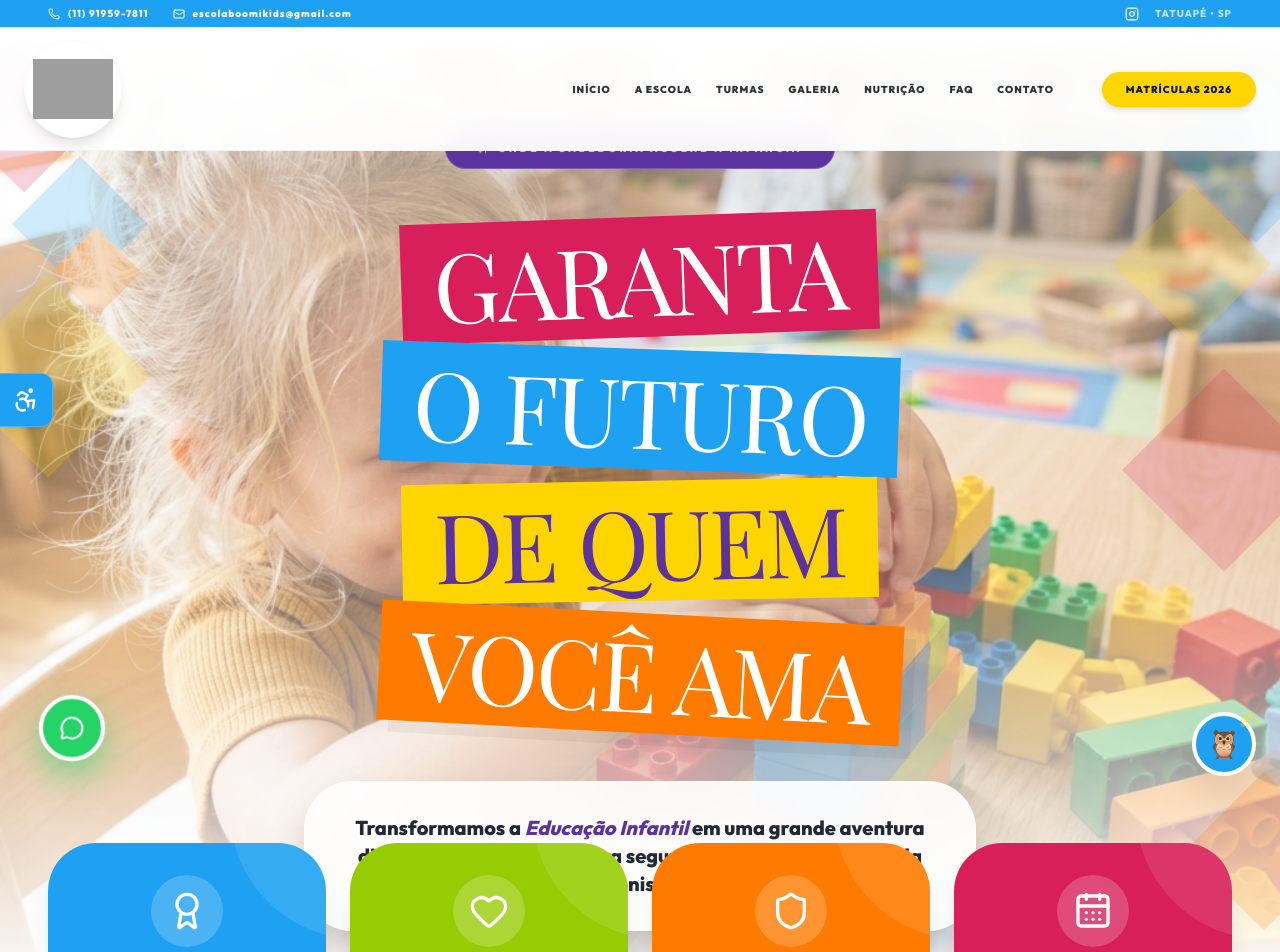
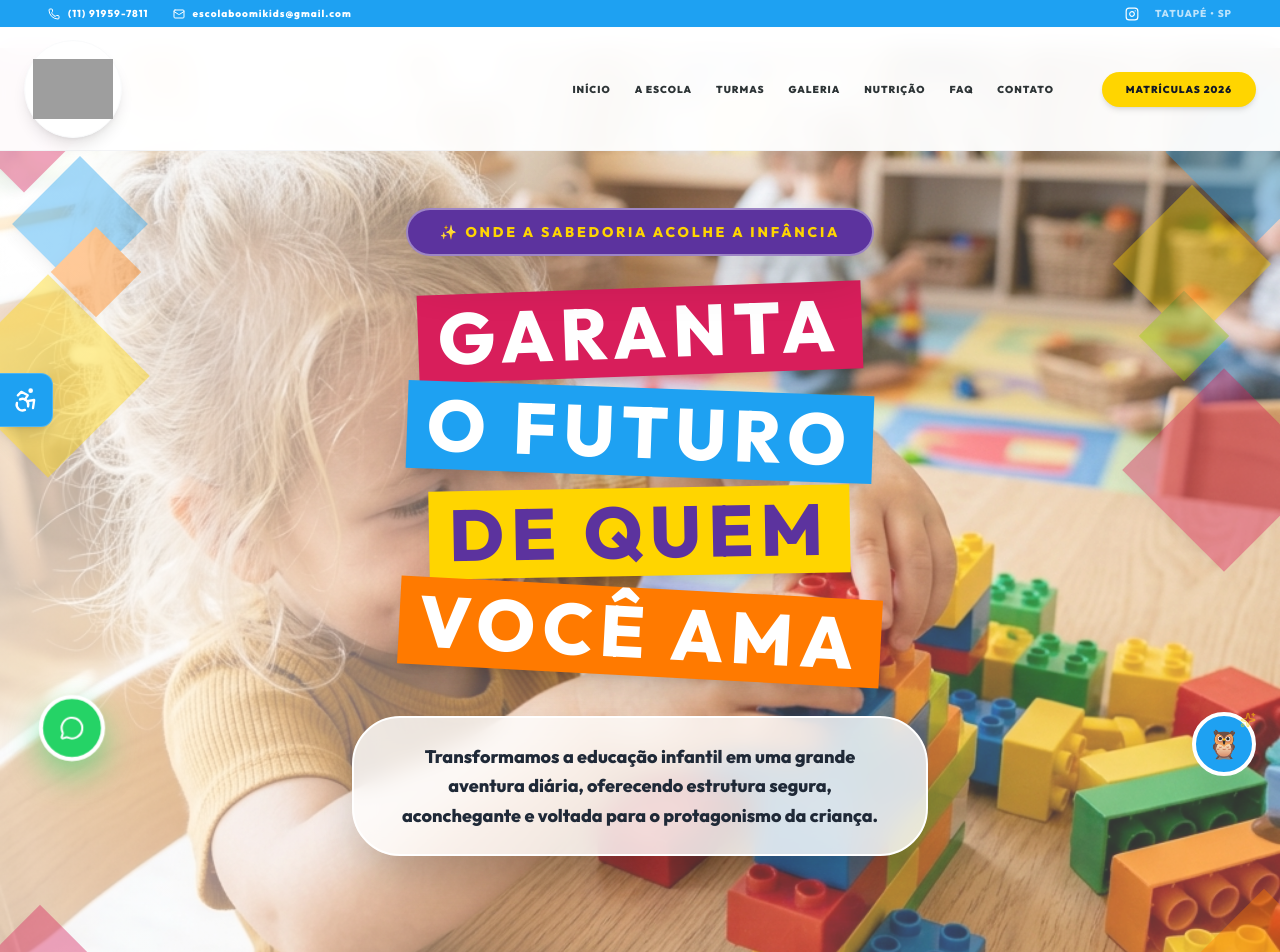
Before and after one commit to FerisReptilium/boomi-kids, a React (Vite) app: page / in a window 1280 px wide. Shown: the top 952 px of the page. Built offline with nearby package versions, Linux system fonts and the light colour scheme; grey boxes are pictures that could not be loaded; a web font is replaced by a local one.

Commit message:
Update Hero.jsx

```diff
--- a/src/components/Hero.jsx
+++ b/src/components/Hero.jsx
@@ -1,38 +1,45 @@
+// 4. src/components/Hero.jsx
+// Restaurado seu Hero Original com os Blocos Coloridos e Mosaicos
+// AJUSTE: Removido o papel com clipe do mosaico da direita
 import React from 'react';
 import { motion } from 'framer-motion';
 
 const LeftMosaic = () => (
-  <div className="absolute top-0 left-0 w-32 md:w-64 h-full overflow-hidden z-10 pointer-events-none opacity-20">
+  <div className="absolute top-0 left-0 w-32 md:w-64 h-full overflow-hidden z-10 pointer-events-none opacity-40">
     <div className="absolute top-[-10px] -left-10 w-32 h-32 bg-brand-pink rotate-45 shadow-lg" />
     <div className="absolute top-32 left-8 w-24 h-24 bg-brand-blue rotate-45 shadow-lg" />
     <div className="absolute top-64 -left-6 w-36 h-36 bg-brand-yellow rotate-45 shadow-lg" />
     <div className="absolute top-48 left-16 w-16 h-16 bg-brand-orange rotate-45 shadow-lg" />
+    <div className="absolute bottom-20 -left-4 w-28 h-28 bg-brand-pink rotate-45 shadow-lg" />
+    <div className="absolute bottom-[-20px] left-12 w-20 h-20 bg-brand-green rotate-45 shadow-lg" />
   </div>
 );
 
 const RightMosaic = () => (
-  <div className="absolute top-0 right-0 w-32 md:w-64 h-full overflow-hidden z-10 pointer-events-none hidden sm:block opacity-20">
+  <div className="absolute top-0 right-0 w-32 md:w-64 h-full overflow-hidden z-10 pointer-events-none hidden sm:block opacity-40">
     <div className="absolute top-10 -right-10 w-32 h-32 bg-brand-blue rotate-45 shadow-lg" />
     <div className="absolute top-40 right-8 w-28 h-28 bg-brand-yellow rotate-45 shadow-lg" />
     <div className="absolute top-[350px] -right-4 w-36 h-36 bg-brand-pink rotate-45 shadow-lg" />
+    <div className="absolute top-64 right-16 w-16 h-16 bg-brand-green rotate-45 shadow-lg" />
     <div className="absolute bottom-24 -right-10 w-28 h-28 bg-brand-orange rotate-45 shadow-lg" />
+    {/* O papel com clipe foi removido daqui */}
   </div>
 );
 
 const Hero = () => {
   return (
-    <section id="inicio" className="relative w-full min-h-[95vh] flex justify-center items-center bg-white overflow-hidden pt-20">
+    <section id="inicio" className="relative w-full pt-32 pb-40 lg:pt-40 lg:pb-56 min-h-[700px] flex justify-center bg-gray-100 overflow-hidden">
 
-      <div className="absolute inset-0 z-0 h-full w-full">
+      <div className="absolute inset-0 z-0 bg-white">
         <motion.img
-          initial={{ scale: 1.1 }}
+          initial={{ scale: 1.05 }}
           animate={{ scale: 1 }}
-          transition={{ duration: 2 }}
+          transition={{ duration: 1.5, ease: "easeOut" }}
           src="/hero_child_blocks.png"
           alt="Boomi Kids"
-          className="w-full h-full object-cover opacity-70"
+          className="w-full h-full object-cover opacity-80"
         />
-        <div className="absolute inset-0 bg-gradient-to-b from-white/30 via-transparent to-white"></div>
+        <div className="absolute inset-0 bg-gradient-to-r from-white/60 via-transparent to-transparent"></div>
       </div>
 
       <LeftMosaic />
@@ -40,63 +47,55 @@ const Hero = () => {
 
       <div className="container mx-auto px-6 flex flex-col justify-center items-center text-center relative z-20">
 
-        {/* Badge Superior */}
+        {/* Slogan Topo Badge (ROXO VIBRANTE) */}
         <motion.div
-           initial={{ opacity: 0, y: -20 }}
-           animate={{ opacity: 1, y: 0 }}
-           className="bg-[#5C339E] text-[#FFD500] font-black px-8 py-3 rounded-full mb-12 shadow-2xl tracking-[0.3em] text-[10px] uppercase border border-white/20"
+           initial={{ opacity: 0, scale: 0.8 }}
+           animate={{ opacity: 1, scale: 1 }}
+           transition={{ delay: 0.1, type: "spring", stiffness: 120 }}
+           className="bg-[#5C339E] text-[#FFD500] font-bold px-8 py-3 rounded-full mb-8 shadow-2xl tracking-[0.2em] text-xs md:text-sm border-2 border-white/40 uppercase z-30"
         >
           ✨ Onde a Sabedoria Acolhe a Infância
         </motion.div>
 
-        {/* Blocos Coloridos (Escala Robusta) */}
-        <div className="flex flex-col items-center space-y-3 mb-12 select-none">
-          {[
-            { text: "GARANTA", color: "bg-brand-pink", rotate: -2 },
-            { text: "O FUTURO", color: "bg-brand-blue", rotate: 2 },
-            { text: "DE QUEM", color: "bg-brand-yellow", textColor: "text-brand-purple", rotate: -1 },
-            { text: "VOCÊ AMA", color: "bg-brand-orange", rotate: 3 }
-          ].map((block, i) => (
-            <motion.div
-              key={i}
-              initial={{ opacity: 0, scale: 0.8 }}
-              animate={{ opacity: 1, scale: 1, rotate: block.rotate }}
-              transition={{ delay: i * 0.15 }}
-              className={`${block.color} ${block.textColor || 'text-white'} font-premium text-4xl md:text-7xl lg:text-8xl px-8 py-3 shadow-[12px_12px_0_rgba(0,0,0,0.05)] uppercase tracking-tight`}
-            >
-              {block.text}
-            </motion.div>
-          ))}
+        {/* Blocos Coloridos Mágicos (Post-It Style) */}
+        <div className="flex flex-col items-center space-y-2 md:space-y-3 mb-10 select-none">
+          <motion.div
+            initial={{ opacity: 0, x: -50, rotate: -2 }}
+            animate={{ opacity: 1, x: 0, rotate: -2 }}
+            className="inline-block bg-brand-pink text-white font-bold text-4xl md:text-5xl lg:text-7xl px-5 py-2 shadow-xl uppercase tracking-widest"
+          >
+            GARANTA
+          </motion.div>
+          <motion.div
+            initial={{ opacity: 0, x: 50, rotate: 2 }}
+            animate={{ opacity: 1, x: 0, rotate: 2 }}
+            className="inline-block bg-brand-blue text-white font-bold text-4xl md:text-5xl lg:text-7xl px-5 py-2 shadow-xl uppercase tracking-widest"
+          >
+            O FUTURO
+          </motion.div>
+          <motion.div
+            initial={{ opacity: 0, x: -50, rotate: -1 }}
+            animate={{ opacity: 1, x: 0, rotate: -1 }}
+            className="inline-block bg-brand-yellow text-brand-purple font-bold text-4xl md:text-5xl lg:text-7xl px-5 py-2 shadow-xl uppercase tracking-widest"
+          >
+            DE QUEM
+          </motion.div>
+          <motion.div
+            initial={{ opacity: 0, x: 50, rotate: 3 }}
+            animate={{ opacity: 1, x: 0, rotate: 3 }}
+            className="inline-block bg-brand-orange text-white font-bold text-4xl md:text-5xl lg:text-7xl px-5 py-2 shadow-xl uppercase tracking-widest"
+          >
+            VOCÊ AMA
+          </motion.div>
         </div>
 
-        {/* Texto com Educação Infantil Capitalizada */}
-        <motion.div
-          initial={{ opacity: 0 }}
-          animate={{ opacity: 1 }}
-          transition={{ delay: 0.8 }}
-          className="bg-white/90 backdrop-blur-md px-10 py-8 rounded-[3rem] shadow-2xl border border-white max-w-2xl mb-12"
+        <motion.p
+          className="text-gray-800 bg-white/80 backdrop-blur-md px-10 py-6 rounded-[3rem] text-lg font-bold max-w-xl mb-10 leading-relaxed border-2 border-white shadow-2xl"
         >
-          <p className="text-gray-800 text-lg md:text-xl font-bold leading-relaxed">
-            Transformamos a <span className="text-brand-purple italic">Educação Infantil</span> em uma grande aventura diária, oferecendo estrutura segura, aconchegante e voltada para o protagonismo da criança.
-          </p>
-        </motion.div>
-
-        {/* Botão de Ação (Saiba Mais) */}
-        <motion.div
-           initial={{ opacity: 0, y: 20 }}
-           animate={{ opacity: 1, y: 0 }}
-           transition={{ delay: 1 }}
-        >
-           <a
-            href="#about"
-            className="bg-brand-yellow hover:bg-[#ffb000] text-brand-text px-16 py-6 rounded-full font-black text-xs tracking-[0.3em] uppercase shadow-[0_20px_40px_rgba(255,213,0,0.3)] hover:-translate-y-1 transition-all"
-           >
-            Saiba Mais
-           </a>
-        </motion.div>
+          Transformamos a educação infantil em uma grande aventura diária, oferecendo estrutura segura, aconchegante e voltada para o protagonismo da criança.
+        </motion.p>
       </div>
     </section>
   );
 };
-
 export default Hero;
```
